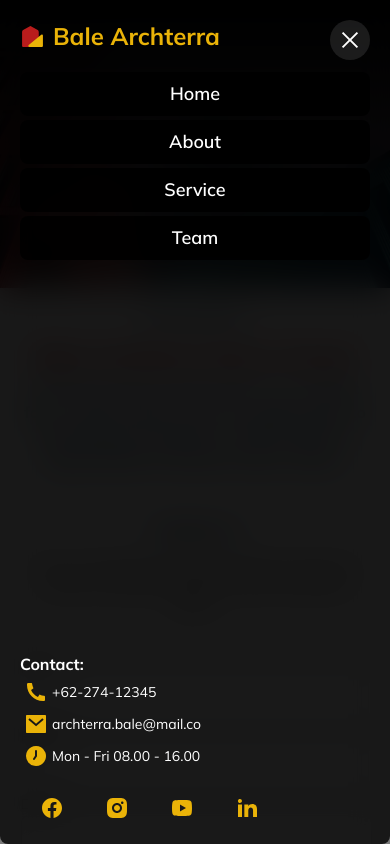
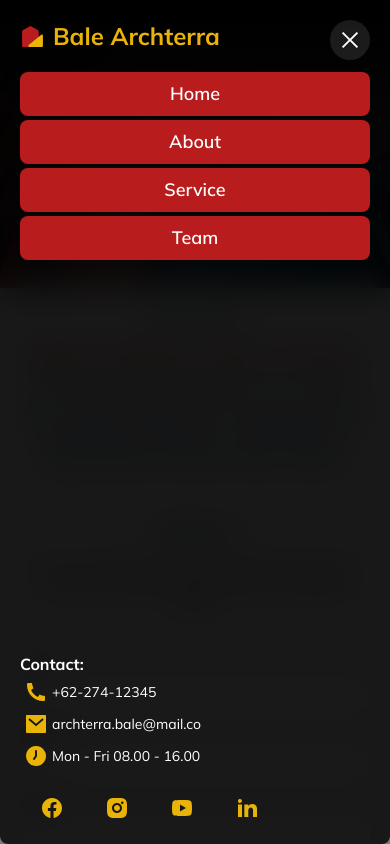
Before and after one commit to salim45d/bale-archterra, a Next.js app: page /contact in a window 390 px wide. Both pictures are taken after a click on the button "Open Menu". Shown: the top 844 px of the page. Built offline with nearby package versions, Linux system fonts and the light colour scheme.

Commit message:
fix: Mobile Menu Button

```diff
--- a/src/components/navbar/components/mobileMenu.tsx
+++ b/src/components/navbar/components/mobileMenu.tsx
@@ -30,7 +30,7 @@ export default function MobileMenu() {
               key={item.id}
               href={item.href}
               onClick={() => dispatch(closeNav())}
-              className="text-lg font-semibold hover:bg-yellow-500 rounded-lg p-2 hover:text-black bg-black/90 text-center"
+              className="text-lg font-semibold hover:bg-red-800 rounded-lg p-2 bg-red-700 text-center"
             >
               {item.navtext}
             </Link>
--- a/src/components/navbar/navbar.tsx
+++ b/src/components/navbar/navbar.tsx
@@ -28,7 +28,7 @@ export default function Navbar() {
       <div
         className={`lg:max-w-7xl lg:mx-auto ${
           navbar.isScroll
-            ? "py-3 px-3 md:px-5 bg-black/70 backdrop-blur-lg rounded-md"
+            ? "py-3 px-3 md:px-5 bg-black/70 backdrop-blur-lg rounded-xl"
             : "bg-transparent py-4"
         } ${navbar.isOpen ? "-translate-y-20" : "translate-y-0"}`}
       >
```
